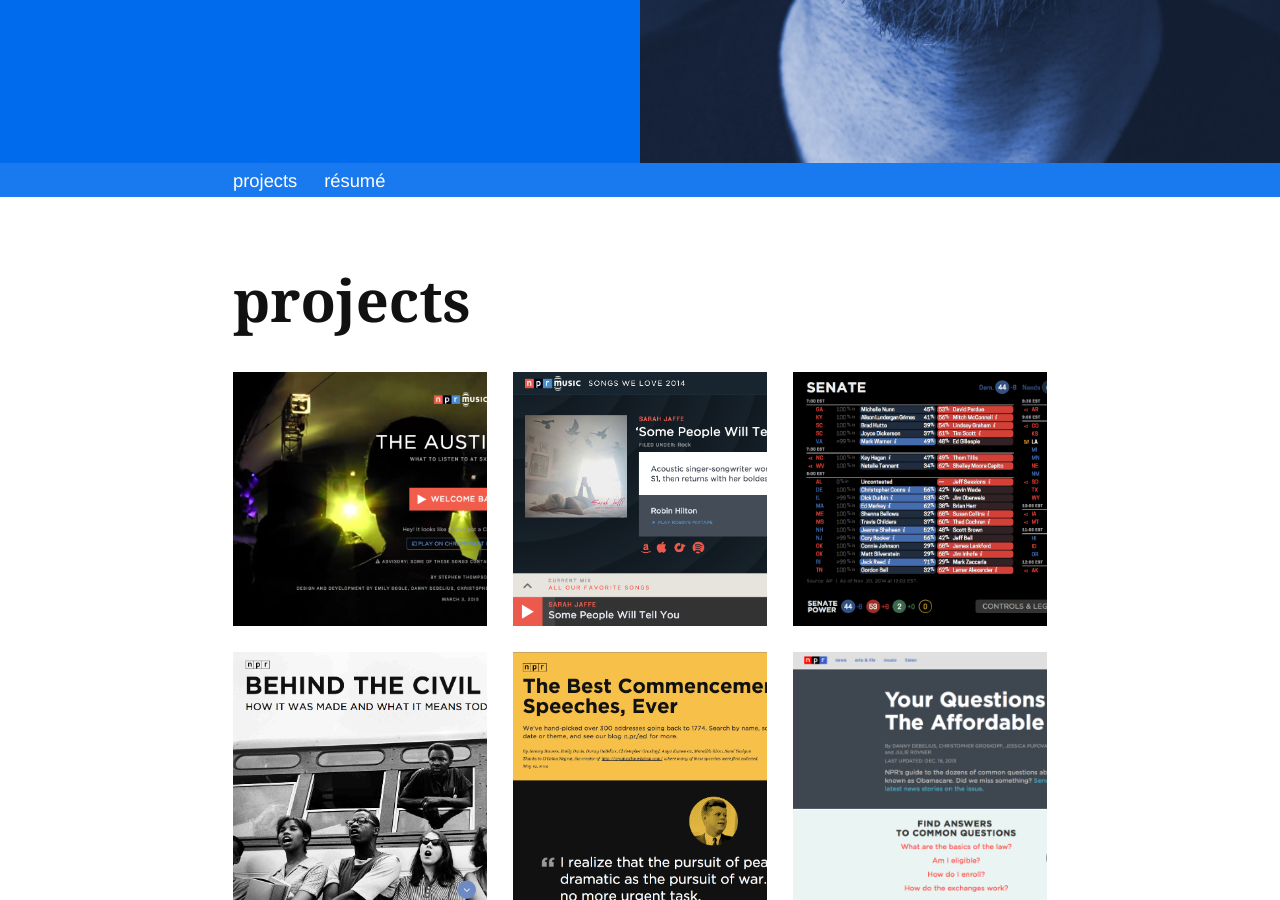
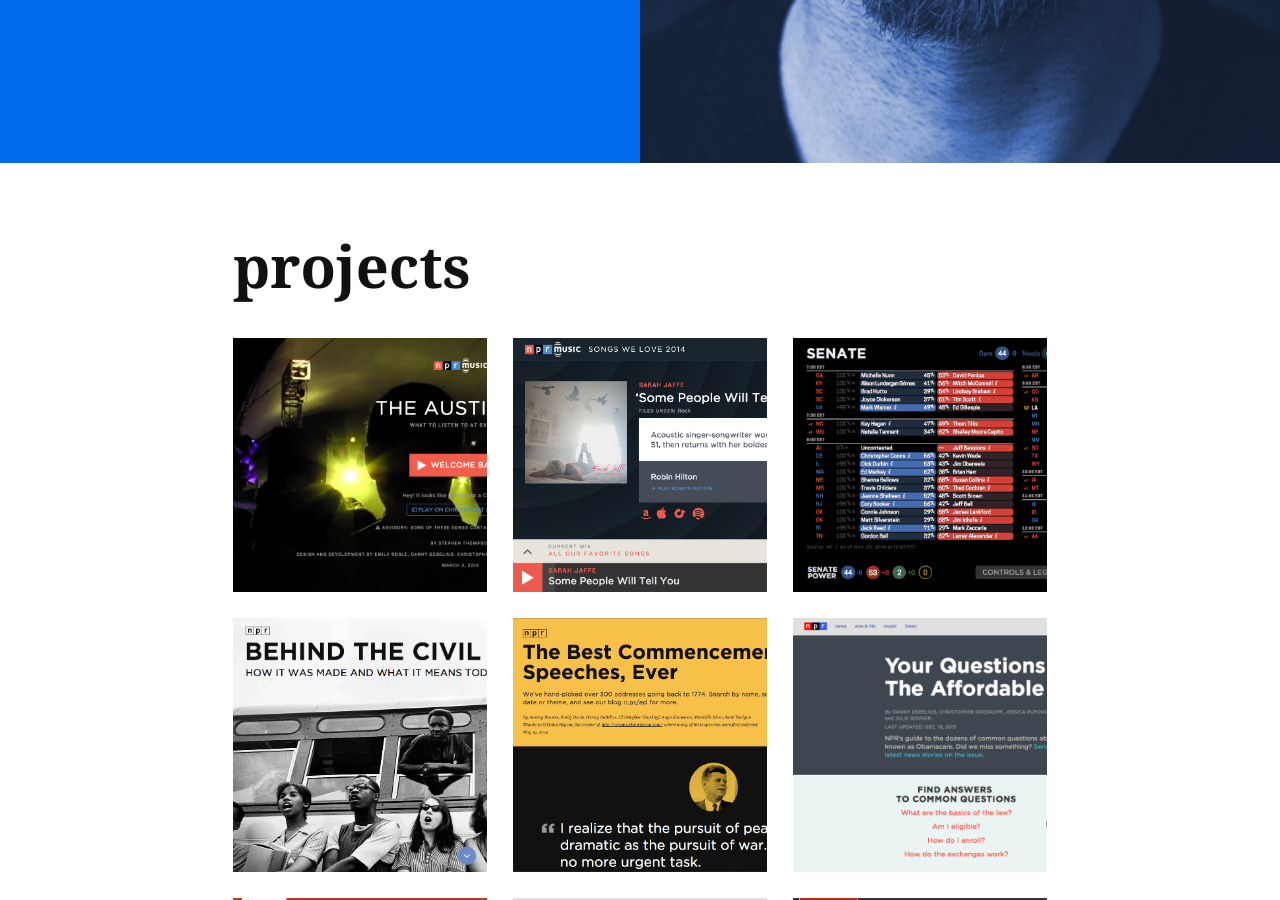
Before and after one commit to dannydb/dannydb.github.io, a Jekyll site: the page built from index.md, in a window 1280 px wide and 900 px high, scrolled down 737 px. Built offline with Jekyll 4.4.1, drawn with Linux system fonts in a browser that asks for light colours.

Commit message:
add hash routing, disable magellan

```diff
--- a/_layouts/default.html
+++ b/_layouts/default.html
@@ -10,8 +10,8 @@
         {{ content }}
 
         <script src="/js/jquery.min.js"></script>
-        <script src="/js/foundation.js"></script>
-        <script src="/js/foundation.magellan.js"></script>
+        <!-- <script src="/js/foundation.js"></script>
+        <script src="/js/foundation.magellan.js"></script> -->
         <script src="/js/director.min.js"></script>
 
         <script>
--- a/_layouts/home.html
+++ b/_layouts/home.html
@@ -78,14 +78,14 @@ layout: default
     </div>
 </div>
 
-<div data-magellan-expedition="fixed">
+<!-- <div data-magellan-expedition="fixed">
   <dl class="sub-nav">
     <dd data-magellan-arrival="work"><a href="#/work">Projects</a></dd>
     <dd data-magellan-arrival="resume"><a href="#/resume">Résumé</a></dd>
   </dl>
-</div>
+</div> -->
 
-<a name="/work"></a>
+<!-- <a name="/work"></a> -->
 <div id="work" data-magellan-destination="work" class="post work">
     <header class="page-header">
         <div class="wrapper">
@@ -113,7 +113,7 @@ layout: default
     </div>
 </div>
 
-<a name="/resume"></a>
+<!-- <a name="/resume"></a> -->
 <div id="resume" data-magellan-destination="resume" class="post resume">
     <header class="page-header">
         <div class="wrapper">
```
Also changed, not shown: other parts of _layouts/default.html (+3 -3 lines).
